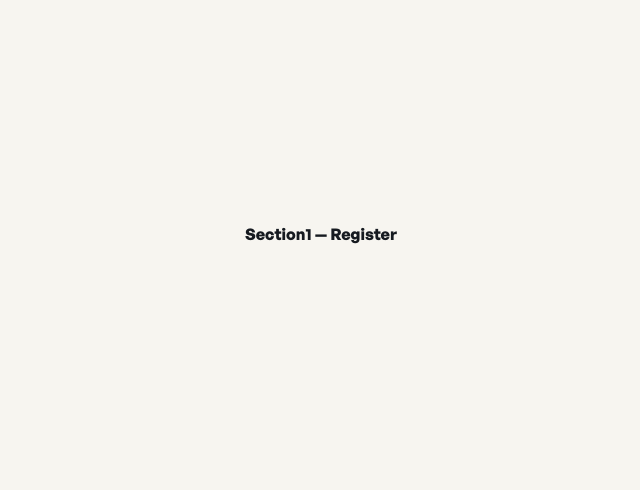
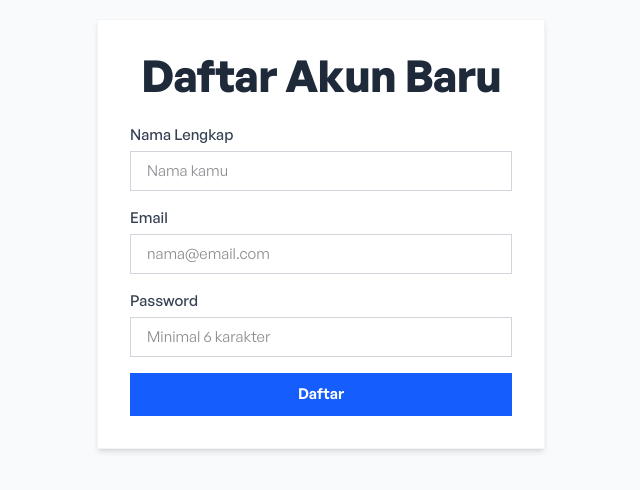
Before and after one commit to enclaireee/controllabweb, a Next.js app: page /register in a window 1280 px wide. Shown: the part 166-656 px from the top of the page, without its empty margins (319-959 px from the left). Built offline with nearby package versions, Linux system fonts and the light colour scheme; no server answers.

Commit message:
feat: update login and register sections

```diff
--- a/app/(auth)/login/sections/Section1.tsx
+++ b/app/(auth)/login/sections/Section1.tsx
@@ -1,4 +1,91 @@
-// Login
+"use client";
+
+import { useState } from "react";
+import { createBrowserClient } from "@supabase/ssr";
+import { useRouter } from "next/navigation";
+
 export default function Section1() {
-  return <div className="flex h-screen items-center justify-center font-bold">Section1 — Login</div>;
+  const [email, setEmail] = useState("");
+  const [password, setPassword] = useState("");
+  const [loading, setLoading] = useState(false);
+  const [errorMsg, setErrorMsg] = useState("");
+
+  const router = useRouter();
+
+  const supabase = createBrowserClient(
+    process.env.NEXT_PUBLIC_SUPABASE_URL!,
+    process.env.NEXT_PUBLIC_SUPABASE_ANON_KEY!
+  );
+
+  const handleLogin = async (e: React.FormEvent) => {
+    e.preventDefault();
+    setLoading(true);
+    setErrorMsg("");
+
+    const { error } = await supabase.auth.signInWithPassword({
+      email,
+      password,
+    });
+
+    if (error) {
+      setErrorMsg(error.message);
+      setLoading(false);
+    } else {
+      router.push("/dashboard"); // Ubah path ini sesuai halaman tujuan setelah login
+    }
+  };
+
+  return (
+    <div className="flex min-h-screen items-center justify-center bg-gray-50 px-4">
+      <div className="w-full max-w-md rounded-xl bg-white p-8 shadow-md border border-gray-100">
+        <h2 className="mb-6 text-center text-2xl font-bold text-gray-800">
+          Masuk ke Akun
+        </h2>
+
+        {errorMsg && (
+          <div className="mb-4 rounded-lg bg-red-50 p-3 text-sm text-red-600 border border-red-200">
+            {errorMsg}
+          </div>
+        )}
+
+        <form onSubmit={handleLogin} className="space-y-4">
+          <div>
+            <label className="block text-sm font-medium text-gray-700 mb-1">
+              Email
+            </label>
+            <input
+              type="email"
+              required
+              value={email}
+              onChange={(e) => setEmail(e.target.value)}
+              className="w-full rounded-lg border border-gray-300 px-4 py-2 text-sm focus:border-blue-500 focus:outline-none focus:ring-1 focus:ring-blue-500"
+              placeholder="nama@email.com"
+            />
+          </div>
+
+          <div>
+            <label className="block text-sm font-medium text-gray-700 mb-1">
+              Password
+            </label>
+            <input
+              type="password"
+              required
+              value={password}
+              onChange={(e) => setPassword(e.target.value)}
+              className="w-full rounded-lg border border-gray-300 px-4 py-2 text-sm focus:border-blue-500 focus:outline-none focus:ring-1 focus:ring-blue-500"
+              placeholder="••••••••"
+            />
+          </div>
+
+          <button
+            type="submit"
+            disabled={loading}
+            className="w-full rounded-lg bg-blue-600 py-2.5 text-sm font-semibold text-white hover:bg-blue-700 disabled:opacity-50 transition-colors"
+          >
+            {loading ? "Memproses..." : "Masuk"}
+          </button>
+        </form>
+      </div>
+    </div>
+  );
 }
--- a/app/(auth)/register/sections/Section1.tsx
+++ b/app/(auth)/register/sections/Section1.tsx
@@ -1,4 +1,112 @@
-// Register
+"use client";
+
+import { useState } from "react";
+import { createBrowserClient } from "@supabase/ssr";
+import { useRouter } from "next/navigation";
+
 export default function Section1() {
-  return <div className="flex h-screen items-center justify-center font-bold">Section1 — Register</div>;
+  const [email, setEmail] = useState("");
+  const [password, setPassword] = useState("");
+  const [fullName, setFullName] = useState("");
+  const [loading, setLoading] = useState(false);
+  const [errorMsg, setErrorMsg] = useState("");
+
+  const router = useRouter();
+
+  const supabase = createBrowserClient(
+    process.env.NEXT_PUBLIC_SUPABASE_URL!,
+    process.env.NEXT_PUBLIC_SUPABASE_ANON_KEY!
+  );
+
+  const handleRegister = async (e: React.FormEvent) => {
+    e.preventDefault();
+    setLoading(true);
+    setErrorMsg("");
+
+    const { error } = await supabase.auth.signUp({
+      email,
+      password,
+      options: {
+        data: {
+          full_name: fullName,
+        },
+      },
+    });
+
+    if (error) {
+      setErrorMsg(error.message);
+      setLoading(false);
+    } else {
+      alert("Registrasi berhasil! Silakan cek email kamu atau langsung login.");
+      router.push("/login");
+    }
+  };
+
+  return (
+    <div className="flex min-h-screen items-center justify-center bg-gray-50 px-4">
+      <div className="w-full max-w-md rounded-xl bg-white p-8 shadow-md border border-gray-100">
+        <h2 className="mb-6 text-center text-2xl font-bold text-gray-800">
+          Daftar Akun Baru
+        </h2>
+
+        {errorMsg && (
+          <div className="mb-4 rounded-lg bg-red-50 p-3 text-sm text-red-600 border border-red-200">
+            {errorMsg}
+          </div>
+        )}
+
+        <form onSubmit={handleRegister} className="space-y-4">
+          <div>
+            <label className="block text-sm font-medium text-gray-700 mb-1">
+              Nama Lengkap
+            </label>
+            <input
+              type="text"
+              required
+              value={fullName}
+              onChange={(e) => setFullName(e.target.value)}
+              className="w-full rounded-lg border border-gray-300 px-4 py-2 text-sm focus:border-blue-500 focus:outline-none focus:ring-1 focus:ring-blue-500"
+              placeholder="Nama kamu"
+            />
+          </div>
+
+          <div>
+            <label className="block text-sm font-medium text-gray-700 mb-1">
+              Email
+            </label>
+            <input
+              type="email"
+              required
+              value={email}
+              onChange={(e) => setEmail(e.target.value)}
+              className="w-full rounded-lg border border-gray-300 px-4 py-2 text-sm focus:border-blue-500 focus:outline-none focus:ring-1 focus:ring-blue-500"
+              placeholder="nama@email.com"
+            />
+          </div>
+
+          <div>
+            <label className="block text-sm font-medium text-gray-700 mb-1">
+              Password
+            </label>
+            <input
+              type="password"
+              required
+              value={password}
+              onChange={(e) => setPassword(e.target.value)}
+              className="w-full rounded-lg border border-gray-300 px-4 py-2 text-sm focus:border-blue-500 focus:outline-none focus:ring-1 focus:ring-blue-500"
+              placeholder="Minimal 6 karakter"
+            />
+          </div>
+
+          <button
+            type="submit"
+            disabled={loading}
+            className="w-full rounded-lg bg-blue-600 py-2.5 text-sm font-semibold text-white hover:bg-blue-700 disabled:opacity-50 transition-colors"
+          >
+            {loading ? "Memproses..." : "Daftar"}
+          </button>
+        </form>
+      </div>
+    </div>
+  );
 }
```
